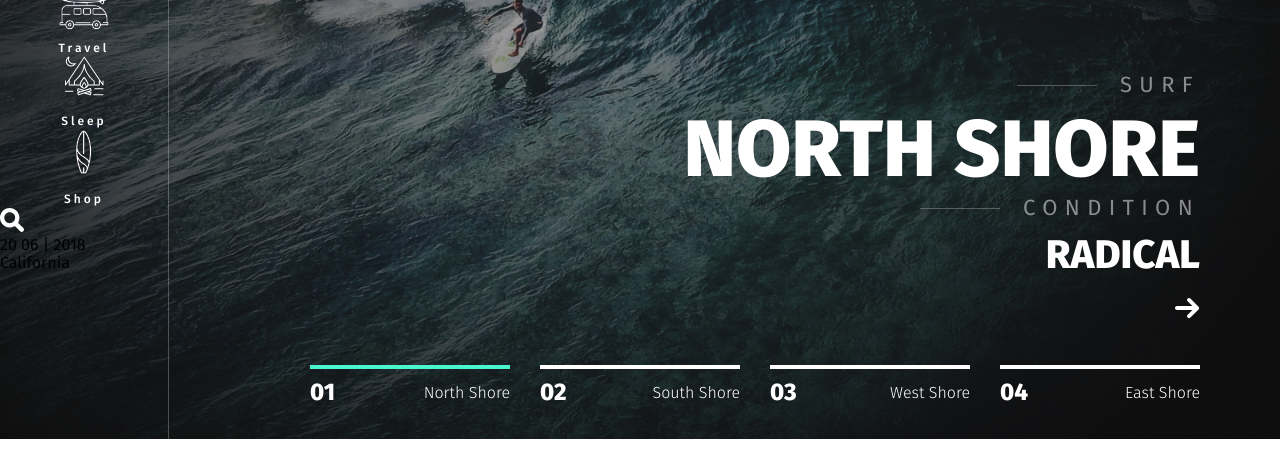
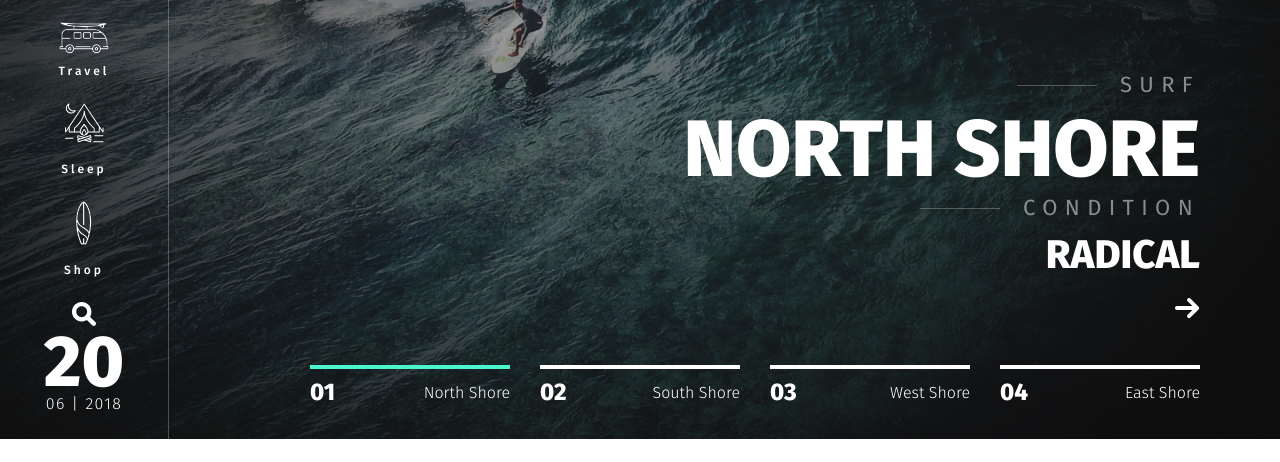
Before and after one commit to yehorich75/go-serf, a website: page app/index.html in a window 1280 px wide. Shown: the part 361-823 px from the top of the page. Drawn offline with nearby package versions, Linux system fonts and the light colour scheme.

Commit message:
aside centered

```diff
--- a/app/scss/style.scss
+++ b/app/scss/style.scss
@@ -115,10 +115,11 @@
     z-index: 5;
     border-right: 1px solid rgba(#fff, 0.25%);
     height: 100vh;
+    text-align: center;
+    color: #fff;
 }
 
-ul.menu__list {
-    text-align: center;
+.menu {
     a {
         color: #fff;
         span {
@@ -129,8 +130,25 @@
             text-align: center;
             letter-spacing: 3px;
             padding-top: 6px;
+            margin-bottom: 25px;
         }
     }
 }
 
+.header__date {
+    font-weight: 800;
+    font-size: 72px;
+    line-height: 64px;
+    text-transform: uppercase;
+    span {
+        font-weight: 300;
+        font-size: 16px;
+        line-height: 19px;
+        letter-spacing: 1.4px;
+        margin-bottom: 30px;
+        display: block;
+    }
+}
+
+
 @import "media";
```
Also changed, not shown: app/css/style.min.css.
